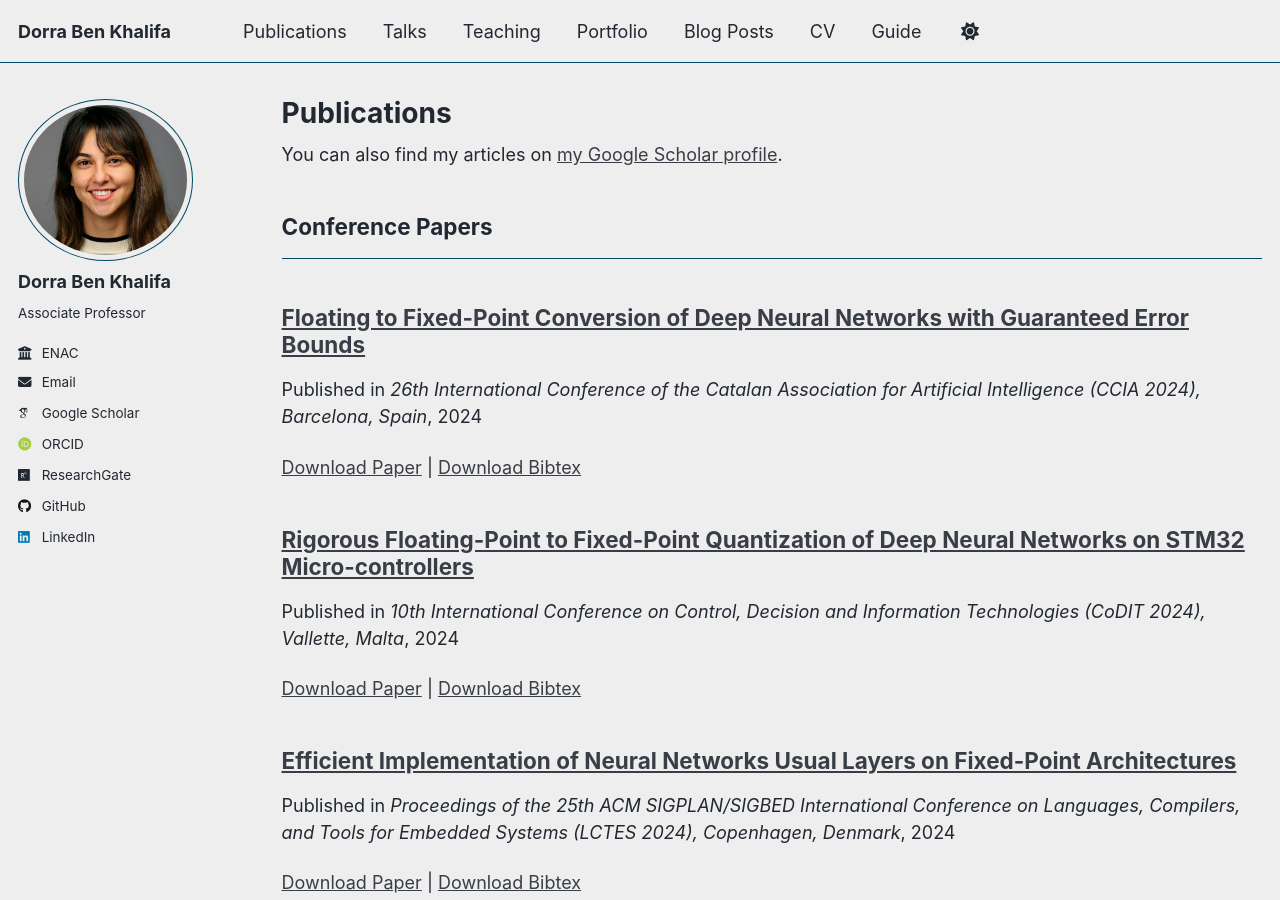
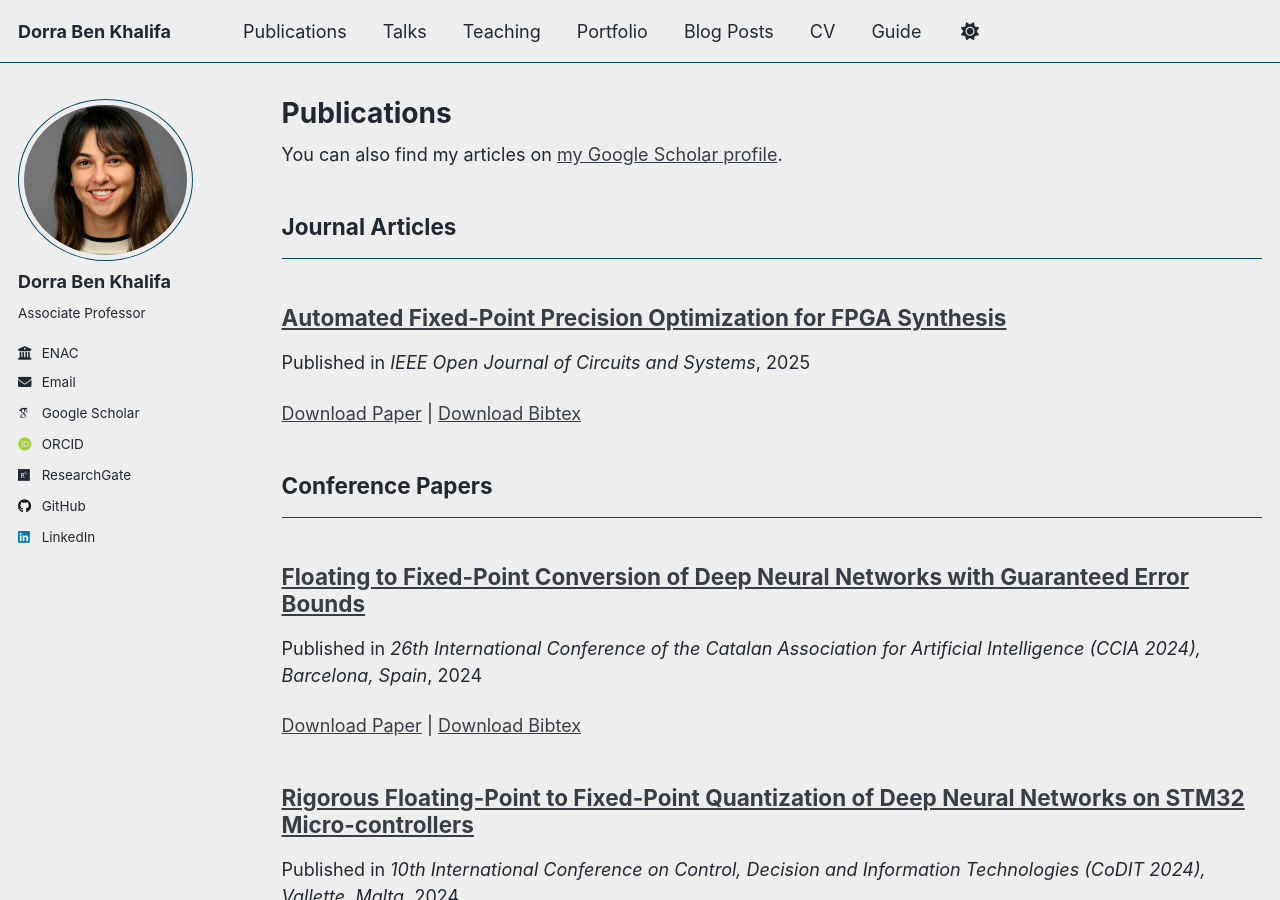
Before and after one commit to dbenkhalifa/dbenkhalifa.github.io, a Jekyll site: the page built from _pages/publications.html, in a window 1280 px wide and 900 px high. Built offline with Jekyll 4.4.1, drawn with Linux system fonts in a browser that asks for light colours; some web fonts are replaced; a script that is not in the unit is left out.

Commit message:
Update 2025-AutomatedFixed-PointPrecisio.md

```diff
--- a/_publications/2025-AutomatedFixed-PointPrecisio.md
+++ b/_publications/2025-AutomatedFixed-PointPrecisio.md
@@ -1,14 +1,19 @@
 ---
 title: "Automated Fixed-Point Precision Optimization for FPGA Synthesis"
-authors: "In\`es Winandy and
-Arnaud Dion and
-Florent Manni and
-Pierre-Lo\"\ic Garoche and
-Dorra Ben Khalifa and
-Matthieu Martel"
-conference: "{IEEE} Open J. Circuits Syst."
+collection: publications
+category: manuscripts
+permalink: /publication/2025-AutomatedFixed-PointPrecisio
+date: 2025-08-05
+venue: "IEEE Open Journal of Circuits and Systems"
+paperurl: "https://doi.org/10.1109/OJCAS.2025.3580744"
+bibtexurl: "https://dblp.org/rec/journals/ojcands/WinandyDMGKM25.bib"
+authors:
+  - "Inès Winandy"
+  - "Arnaud Dion"
+  - "Florent Manni"
+  - "Pierre-Loïc Garoche"
+  - "Dorra Ben Khalifa"
+  - "Matthieu Martel"
+journal: "IEEE Open J. Circuits Syst."
 year: 2025
-link: "https://doi.org/10.1109/OJCAS.2025.3580744"
 ---
-
-Automated Fixed-Point Precision Optimization for FPGA Synthesis
```
